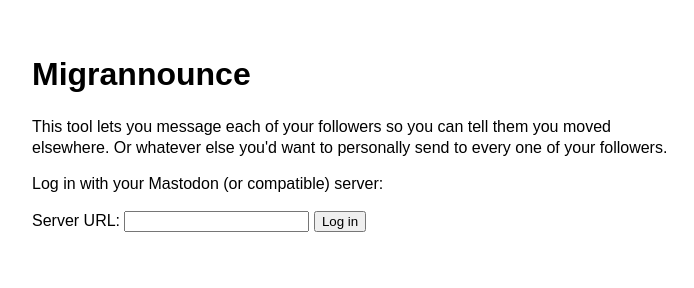
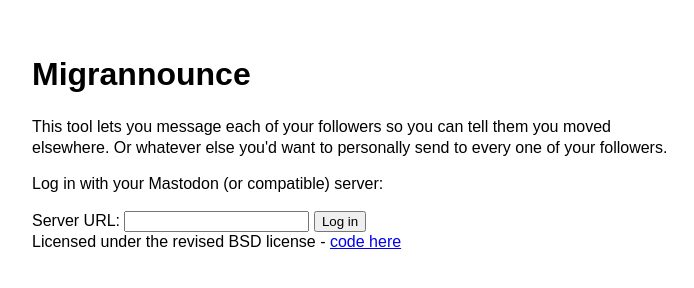
Before and after one commit to codl/migrannounce, a Svelte app: page index.html in a window 1280 px wide. Shown: the whole page, without its empty margins (288-982 px from the left). Built offline with nearby package versions, Linux system fonts and the light colour scheme.

Commit message:
add footer

```diff
--- a/index.html
+++ b/index.html
@@ -17,5 +17,8 @@
                 <input type='submit' value='Log in'/>
             </form>
         </main>
+        <footer>
+            <nav>Licensed under the revised BSD license - <a href="https://github.com/codl/migrannounce">code here</a></nav>
+        </footer>
     </body>
 </html>
```
